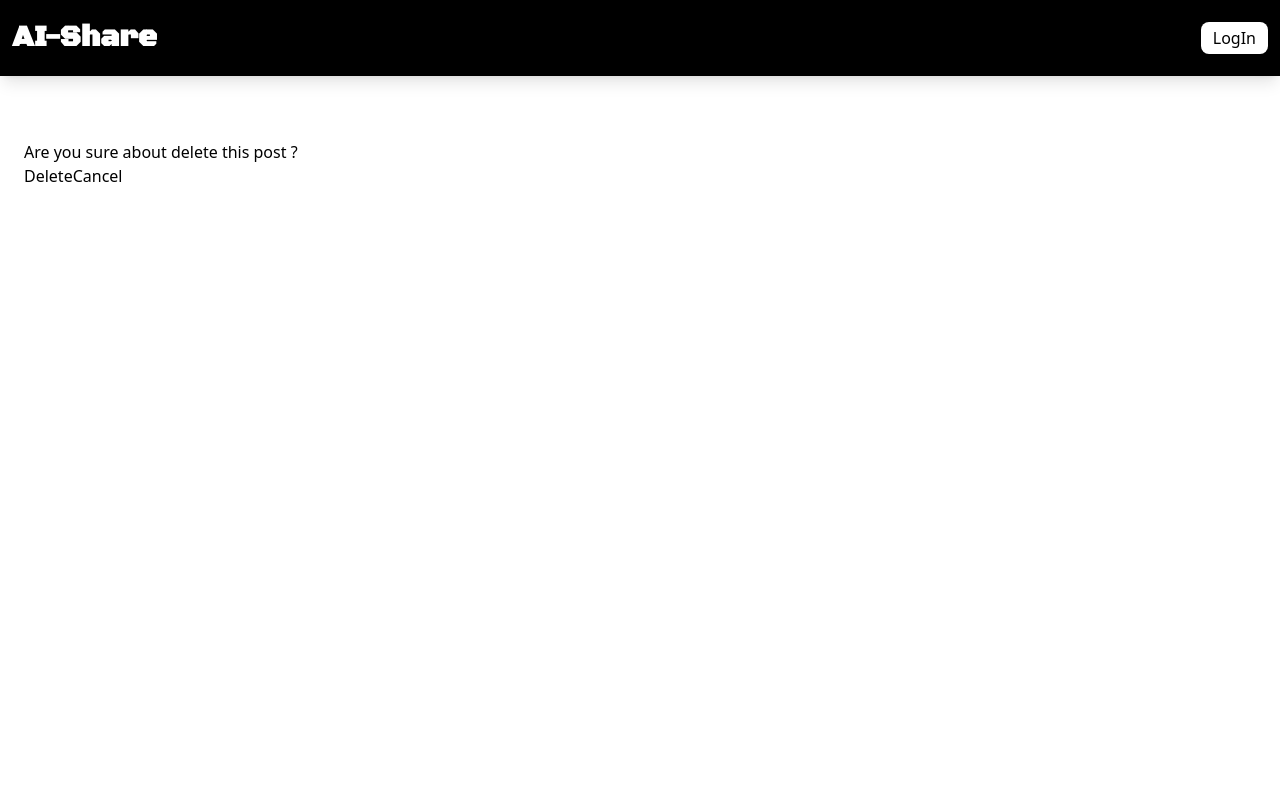
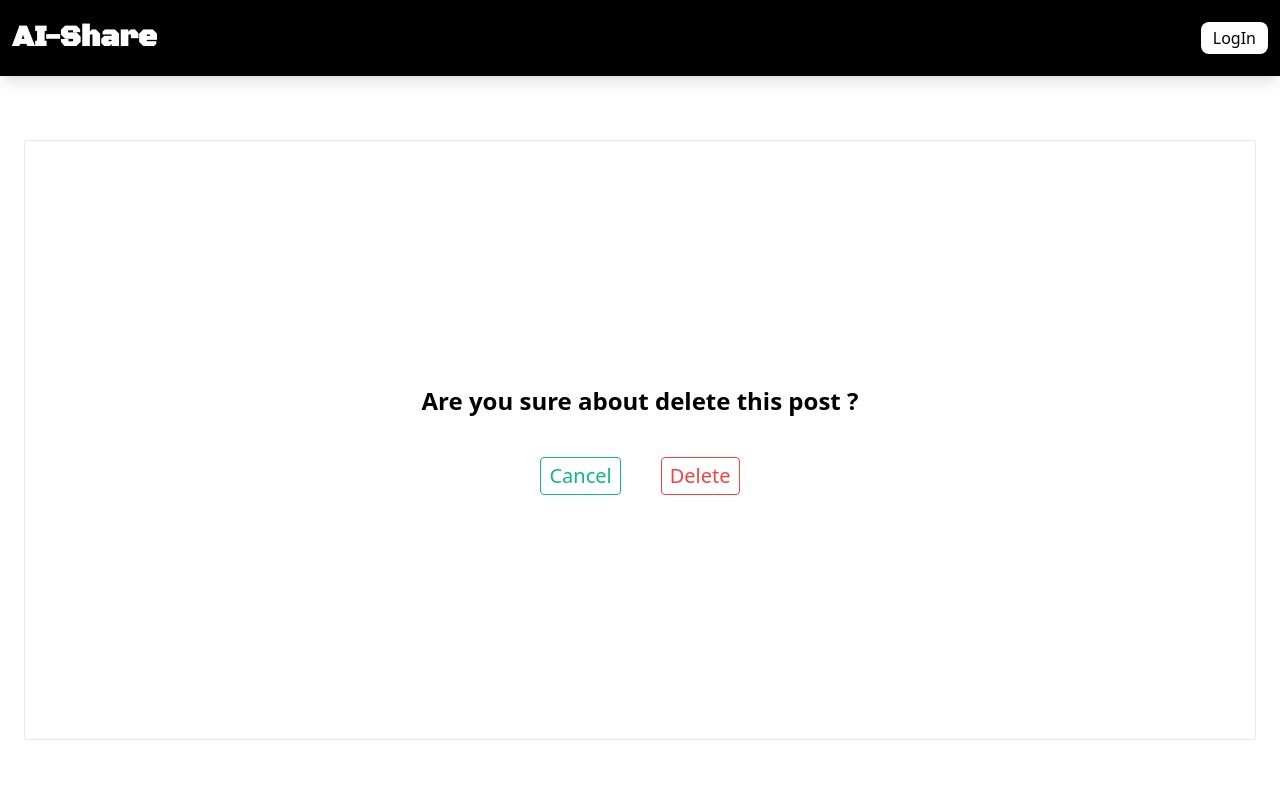
Before and after one commit to Ghassan-SkyDe/typescript-next-js-13-app, a Next.js app: page /deletePost/1 in a window 1280 px wide. Shown: the top 800 px of the page. Built offline with nearby package versions, Linux system fonts and the light colour scheme; no server answers; a web font is replaced by a local one.

Commit message:
delete page style done

```diff
--- a/app/deletePost/[postId]/page.tsx
+++ b/app/deletePost/[postId]/page.tsx
@@ -23,12 +23,25 @@ const page = () => {
     }
   };
   return (
-    <section>
-      <h3>Are you sure about delete this post ?</h3>
-      <button disabled={isDeleteing} onClick={handleDeletePost}>
-        Delete
-      </button>
-      <Link href="/profile">Cancel</Link>
+    <section className="border h-[75vh] flex justify-center items-center gap-10 flex-col">
+      <h3 className=" text-2xl font-bold">
+        Are you sure about delete this post ?
+      </h3>
+      <div className="flex gap-10">
+        <Link
+          className="text-emerald-500 text-xl border px-2 py-1 border-emerald-500 rounded hover:opacity-50"
+          href="/profile"
+        >
+          Cancel
+        </Link>
+        <button
+          className="text-red-500 text-xl border px-2 py-1 border-red-500 rounded hover:opacity-50"
+          disabled={isDeleteing}
+          onClick={handleDeletePost}
+        >
+          Delete
+        </button>
+      </div>
       {isDeleteing && <Loading />}
     </section>
   );
```
